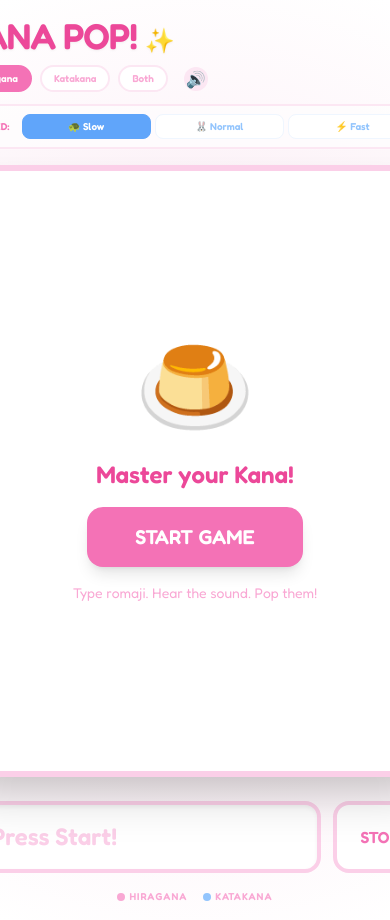
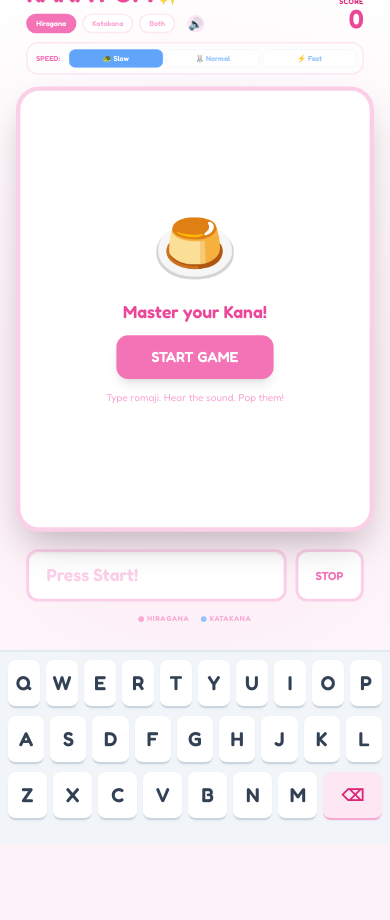
Before and after one commit to MaxM2067/kanapop, a React (Vite) app: page / in a window 390 px wide. After the commit the page ends 844 px from the top, so only its background shows below. Built offline with nearby package versions, Linux system fonts and the light colour scheme.

Commit message:
mobile version

```diff
--- a/App.tsx
+++ b/App.tsx
@@ -5,6 +5,7 @@ import { HIRAGANA, KATAKANA, COLUMNS, CELL_SIZE, BOARD_WIDTH, BOARD_HEIGHT, SPAW
 import { KanaMode, KanaCharacter, GameState, GameStats, Difficulty, GameHistoryItem } from './types';
 import StatsModal from './components/StatsModal';
 import HistoryPanel from './components/HistoryPanel';
+import VirtualKeyboard from './components/VirtualKeyboard';
 
 const App: React.FC = () => {
   const [gameState, setGameState] = useState<GameState>({
@@ -36,6 +37,35 @@ const App: React.FC = () => {
   const requestRef = useRef<number>();
   const lastTimeRef = useRef<number>();
   const spawnTimerRef = useRef<number>(0);
+
+  // Mobile & Scaling State
+  const [scale, setScale] = useState(1);
+  const [isMobile, setIsMobile] = useState(false);
+
+  useEffect(() => {
+    const handleResize = () => {
+      const width = window.innerWidth;
+
+      // Determine if mobile based on width
+      const mobile = width < 768;
+      setIsMobile(mobile);
+
+      // Calculate scale for board
+      // Board width is ~480px + padding + borders. Let's say safe width is 520px.
+      // If screen is smaller than safe width, scale down.
+      if (width < 520) {
+        // Leave some margin
+        const newScale = (width - 32) / (BOARD_WIDTH + 12);
+        setScale(Math.min(1, newScale));
+      } else {
+        setScale(1);
+      }
+    };
+
+    handleResize();
+    window.addEventListener('resize', handleResize);
+    return () => window.removeEventListener('resize', handleResize);
+  }, []);
 
   // Web Speech API for TTS
   const speakKana = (kana: string) => {
@@ -259,8 +289,8 @@ const App: React.FC = () => {
     };
   }, [gameState.isActive, gameState.isGameOver, update]);
 
-  const handleInputChange = (e: React.ChangeEvent<HTMLInputElement>) => {
-    const val = e.target.value.toLowerCase().trim();
+  // Abstract input processing to reuse for both keyboard and virtual keyboard
+  const processInput = useCallback((val: string) => {
     setInputValue(val);
 
     const allVisible = [...gameState.activeKana, ...gameState.stackedKana];
@@ -301,6 +331,9 @@ const App: React.FC = () => {
         const charStat = prev.stats.byCharacter[match.char] || { correct: 0, missed: 0, char: match.char, romaji: match.romaji };
         charStat.correct += 1;
 
+        // Play sound
+        speakKana(match.char);
+
         return {
           ...prev,
           activeKana: filteredActive,
@@ -314,7 +347,7 @@ const App: React.FC = () => {
           }
         };
       });
-      setInputValue('');
+      setInputValue(''); // Reset input after match
 
       // Cleanup explosions after animation
       setTimeout(() => {
@@ -324,6 +357,20 @@ const App: React.FC = () => {
         }));
       }, 500);
     }
+  }, [gameState.activeKana, gameState.stackedKana, gameState.stats]); // Added dependencies
+
+  const handleInputChange = (e: React.ChangeEvent<HTMLInputElement>) => {
+    const val = e.target.value.toLowerCase().trim();
+    processInput(val);
+  };
+
+  const handleVirtualKeyPress = (key: string) => {
+    const newVal = inputValue + key;
+    processInput(newVal);
+  };
+
+  const handleVirtualBackspace = () => {
+    setInputValue(prev => prev.slice(0, -1));
   };
 
   const getKanaColor = (type: string) => {
@@ -331,11 +378,11 @@ const App: React.FC = () => {
   };
 
   return (
-    <div className="min-h-screen flex flex-row items-center justify-center p-4 bg-[radial-gradient(circle_at_center,_var(--tw-gradient-stops))] from-pink-100 via-pink-50 to-white overflow-hidden">
+    <div className="min-h-screen flex flex-col md:flex-row items-center justify-center p-4 bg-[radial-gradient(circle_at_center,_var(--tw-gradient-stops))] from-pink-100 via-pink-50 to-white overflow-hidden fixed inset-0">
 
       <HistoryPanel history={history} />
 
-      <div className="flex flex-col items-center">
+      <div className={`flex flex-col items-center transition-transform duration-300 origin-top`} style={{ transform: `scale(${scale})` }}>
         <div className="w-full max-w-[480px] mb-4 px-2">
           <div className="flex justify-between items-end mb-3">
             <div className="flex flex-col">
@@ -497,7 +544,8 @@ const App: React.FC = () => {
             onChange={handleInputChange}
             placeholder={gameState.isActive ? "Type romaji..." : "Press Start!"}
             disabled={!gameState.isActive}
-            autoFocus
+            readOnly={isMobile} // Custom Mobile keyboard logic
+            autoFocus={!isMobile}
             className="flex-1 bg-white border-4 border-pink-200 rounded-2xl px-6 py-4 text-2xl font-bold text-pink-600 placeholder-pink-200 focus:outline-none focus:border-pink-400 transition-colors shadow-inner"
           />
           <button
@@ -514,6 +562,12 @@ const App: React.FC = () => {
         </div>
       </div>
 
+      {isMobile && (
+        <div className="fixed bottom-0 left-0 w-full z-50">
+          <VirtualKeyboard onKeyPress={handleVirtualKeyPress} onBackspace={handleVirtualBackspace} />
+        </div>
+      )}
+
       {(gameState.isGameOver || showStats) && (
         <StatsModal
           stats={gameState.stats}
--- /dev/null
+++ b/components/VirtualKeyboard.tsx
@@ -0,0 +1,44 @@
+import React from 'react';
+
+interface VirtualKeyboardProps {
+    onKeyPress: (key: string) => void;
+    onBackspace: () => void;
+}
+
+const KEYS = [
+    ['q', 'w', 'e', 'r', 't', 'y', 'u', 'i', 'o', 'p'],
+    ['a', 's', 'd', 'f', 'g', 'h', 'j', 'k', 'l'],
+    ['z', 'x', 'c', 'v', 'b', 'n', 'm']
+];
+
+const VirtualKeyboard: React.FC<VirtualKeyboardProps> = ({ onKeyPress, onBackspace }) => {
+    return (
+        <div className="w-full bg-slate-100 p-2 pb-6 border-t-2 border-slate-200 select-none">
+            <div className="flex flex-col gap-2 max-w-3xl mx-auto">
+                {KEYS.map((row, rowIndex) => (
+                    <div key={rowIndex} className="flex justify-center gap-1.5 touch-manipulation">
+                        {row.map((key) => (
+                            <button
+                                key={key}
+                                onClick={() => onKeyPress(key)}
+                                className="flex-1 min-w-[32px] max-w-[48px] h-12 bg-white rounded-lg shadow-sm border-b-2 border-slate-300 active:border-b-0 active:translate-y-[2px] active:bg-slate-50 text-slate-700 font-bold text-xl uppercase transition-all"
+                            >
+                                {key}
+                            </button>
+                        ))}
+                        {rowIndex === 2 && (
+                            <button
+                                onClick={onBackspace}
+                                className="flex-[1.5] min-w-[48px] max-w-[72px] h-12 bg-pink-100 rounded-lg shadow-sm border-b-2 border-pink-300 active:border-b-0 active:translate-y-[2px] active:bg-pink-200 text-pink-600 font-bold flex items-center justify-center transition-all"
+                            >
+                                ⌫
+                            </button>
+                        )}
+                    </div>
+                ))}
+            </div>
+        </div>
+    );
+};
+
+export default VirtualKeyboard;
```
Also changed, not shown: 1 other file (tests, documents, lock files or other folders).
